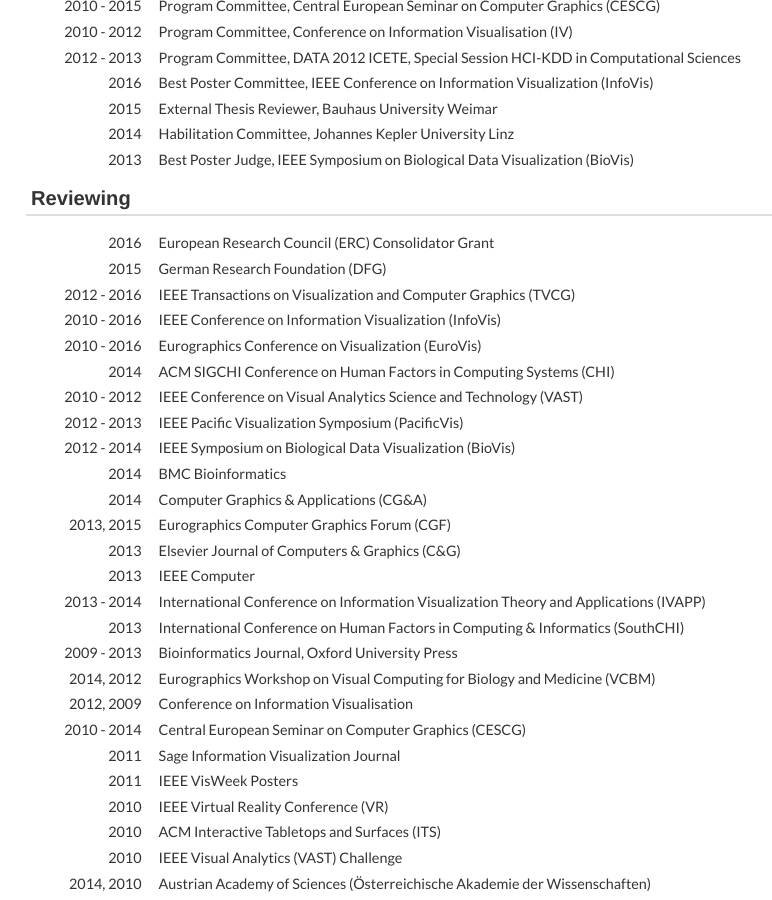
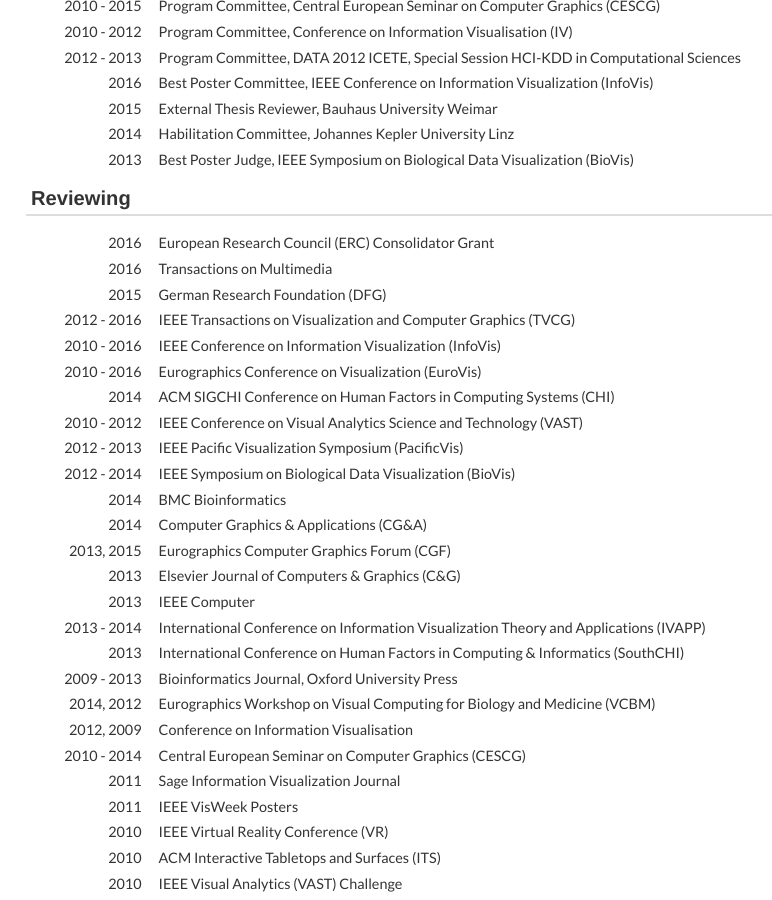
Before and after one commit to mstreit/mstreit.github.io, a Jekyll site: the page built from services.md, in a window 1280 px wide and 900 px high, scrolled down 1113 px. Shown: the whole window, without its empty margins (70-842 px from the left). Built offline with Jekyll 4.4.1, drawn with Linux system fonts in a browser that asks for light colours; nearby versions of some CDN libraries; some web fonts are replaced.

Commit message:
added reviewing, updated gitignore

```diff
--- a/_data/reviewing.yml
+++ b/_data/reviewing.yml
@@ -1,4 +1,7 @@
 - for: European Research Council (ERC) Consolidator Grant
+  years: 2016
+
+- for: Transactions on Multimedia
   years: 2016
 
 - for: German Research Foundation (DFG)
```
Also changed, not shown: 1 other file.
